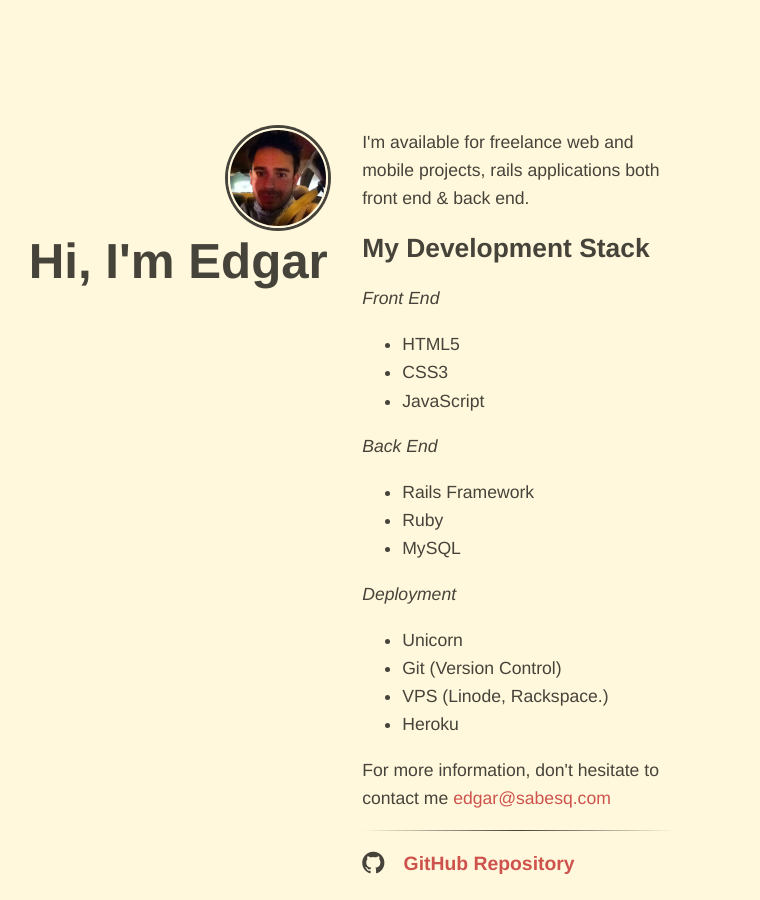
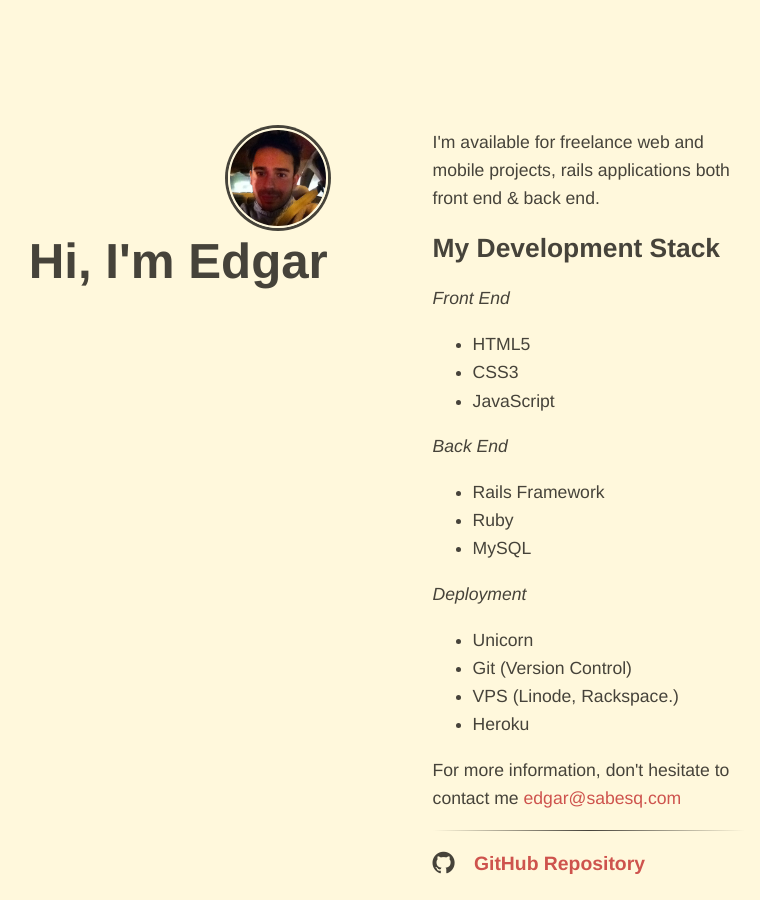
Before and after one commit to cs102/cs102.github.com, a Jekyll site: the page built from index.html, in a window 1280 px wide. Shown: the whole page, without its empty margins (305-1065 px from the left). Built offline with Jekyll 4.4.1, drawn with Linux system fonts in a browser that asks for light colours; nearby versions of some CDN libraries; Markdown is read by kramdown in place of the engine named in the settings.

Commit message:
add 4em left margin to list

```diff
--- a/assets/main.scss
+++ b/assets/main.scss
@@ -149,5 +149,6 @@ footer {
 		width: 46%;
 		margin-left: 54%;
 		padding: 0;
+		padding-left: 4em;
 	}
 }
```
Also changed, not shown: Gemfile.lock, 2 other files.
